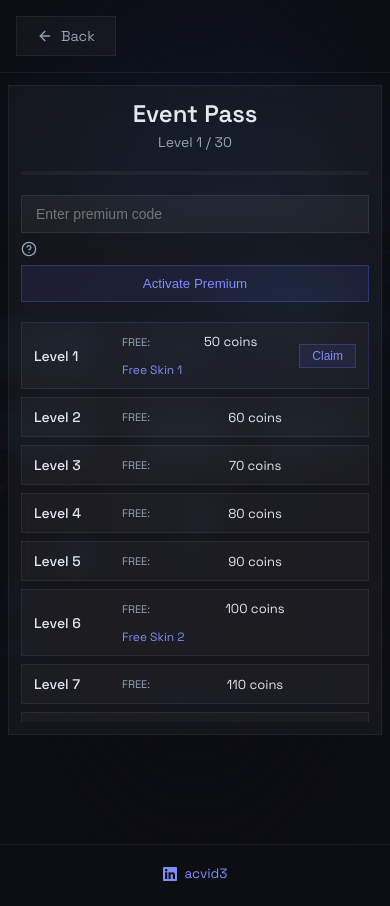
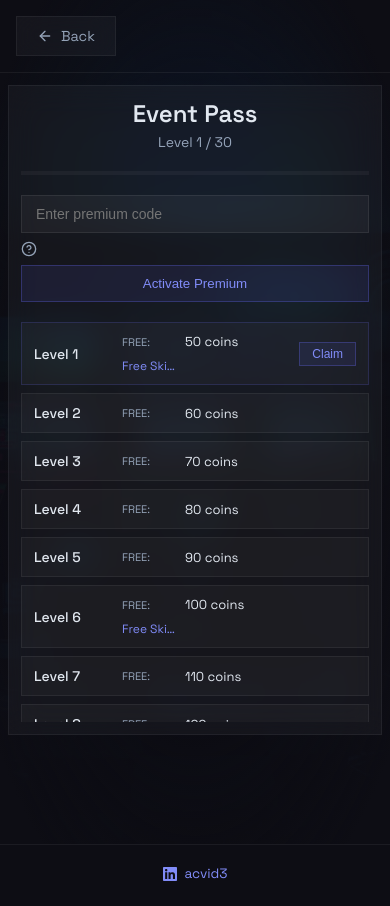
Before and after one commit to acvid3/game-client, a Next.js app: page /event-pass in a window 390 px wide. Built offline with nearby package versions, Linux system fonts and the light colour scheme.

Commit message:
fix reward item table alignment

```diff
--- a/src/styles/EventPass.module.css
+++ b/src/styles/EventPass.module.css
@@ -15,8 +15,7 @@
   .levelCard { grid-template-columns: 80px 1fr auto; gap: 8px; padding: 10px 12px; }
   .levelNumber { min-width: unset; }
   .rewards { min-width: unset; width: 100%; }
-  .rewardItem { flex-wrap: wrap; gap: 4px; }
-  .rewardItem > span { min-width: unset; flex: 1 1 auto; }
+  .rewardItem { grid-template-columns: 50px 1fr; gap: 4px; }
   .premiumSection { flex-direction: column; }
   .levelsList { max-height: unset; overflow-y: unset; }
   .title { font-size: 20px; text-align: left; }
@@ -203,15 +202,15 @@
 }
 
 .rewardItem {
-  display: flex;
+  display: grid;
+  grid-template-columns: 55px 1fr;
   align-items: center;
-  gap: 12px;
+  gap: 8px;
   font-size: 13px;
   width: 100%;
 }
 
 .rewardItem > span {
-  min-width: 70px;
   text-align: left;
 }
 
@@ -224,6 +223,9 @@
 .rewardItemName {
   color: #818cf8;
   font-size: 12px;
+  white-space: nowrap;
+  overflow: hidden;
+  text-overflow: ellipsis;
 }
 
 .claimButton {
```
